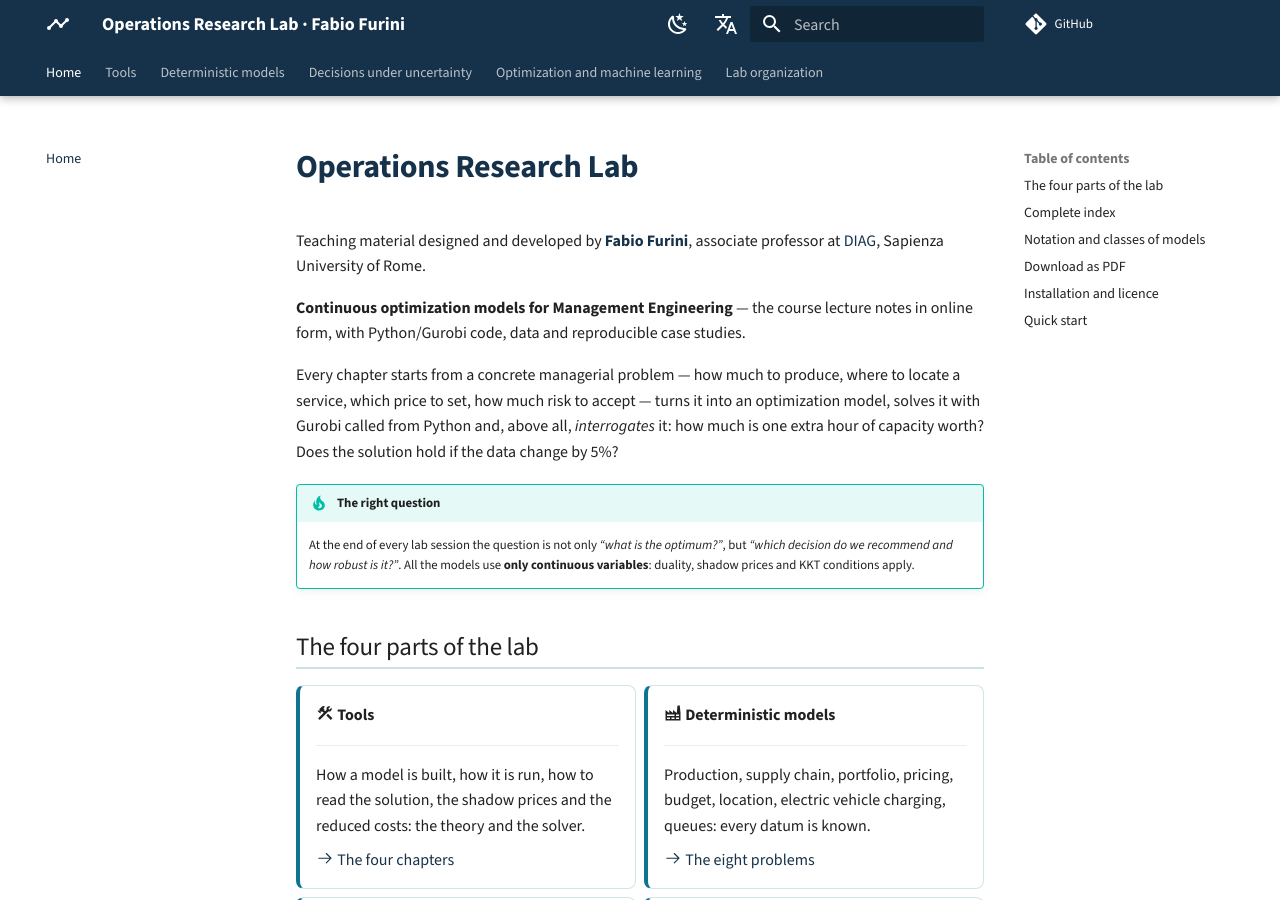
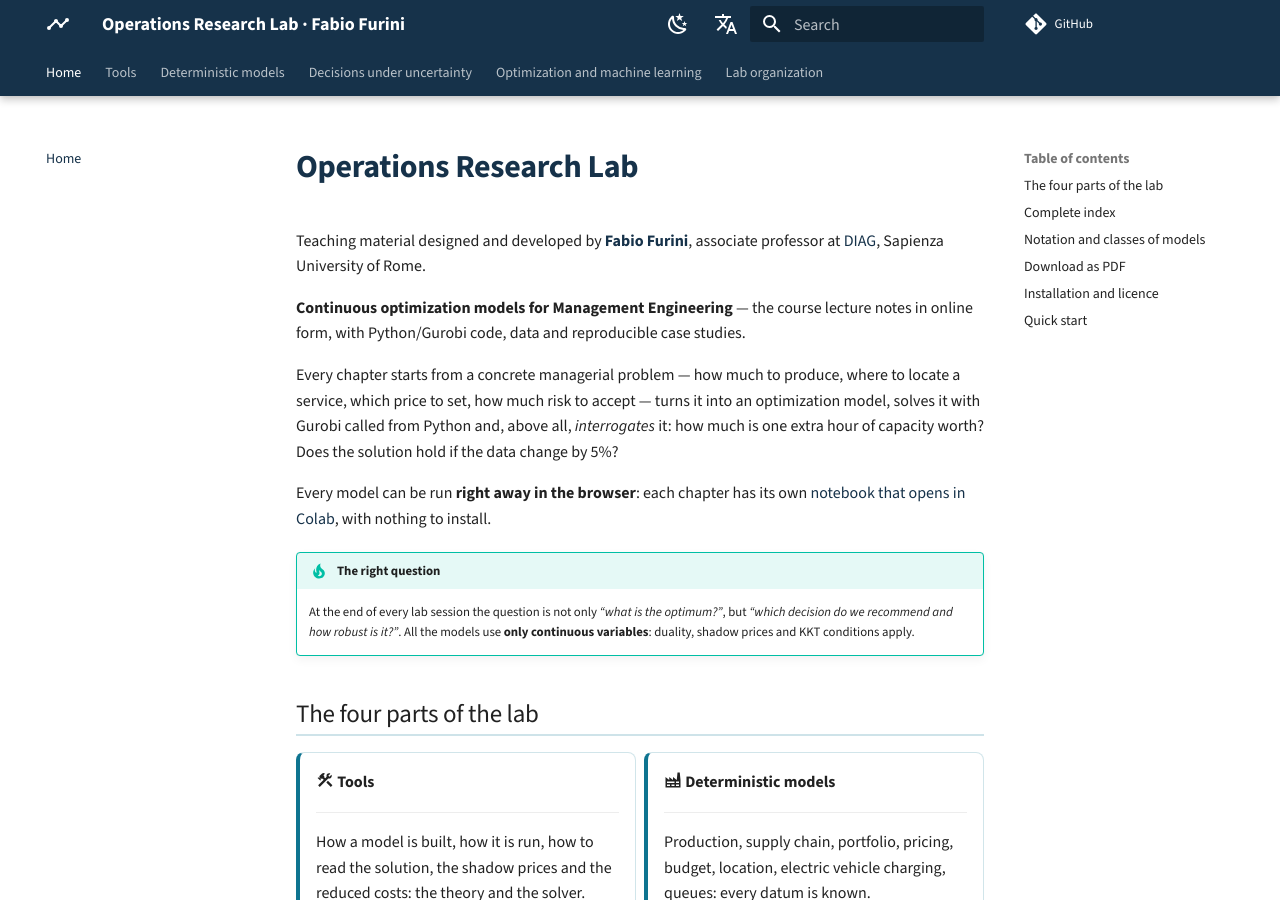
Before and after one commit to fabiofurini/operations-research-lab, an MkDocs documentation site: the page built from docs/index.md, in a window 1280 px wide and 900 px high. Built offline with MkDocs 1.6.1 and Material for MkDocs 9.7.7, drawn with Linux system fonts in a browser that asks for light colours; comment, search, counter and statistics services are not loaded.

Commit message:
The notebooks are visible from the home page and from every chapter
The home page says it at the top, not only in the quick start, and the README
opens with the link to the list. Arbitrage and regression, which do not have
the «Code» section of the other pages, now mention the notebook like every
other chapter.

Co-Authored-By: Claude Opus 5 (1M context) <noreply@anthropic.com>

```diff
--- a/docs/index.md
+++ b/docs/index.md
@@ -12,6 +12,9 @@ to locate a service, which price to set, how much risk to accept — turns it
 into an optimization model, solves it with Gurobi called from Python and, above all,
 *interrogates* it: how much is one extra hour of capacity worth? Does the solution hold if the data
 change by 5%?
+
+Every model can be run **right away in the browser**: each chapter has its own
+[notebook that opens in Colab](notebooks.md), with nothing to install.
 
 !!! tip "The right question"
     At the end of every lab session the question is not only *“what is the optimum?”*,
```
Also changed, not shown: README.md (+2 -0 lines), docs/arbitrage.md (+2 -0 lines), docs/regression.md (+2 -0 lines).
